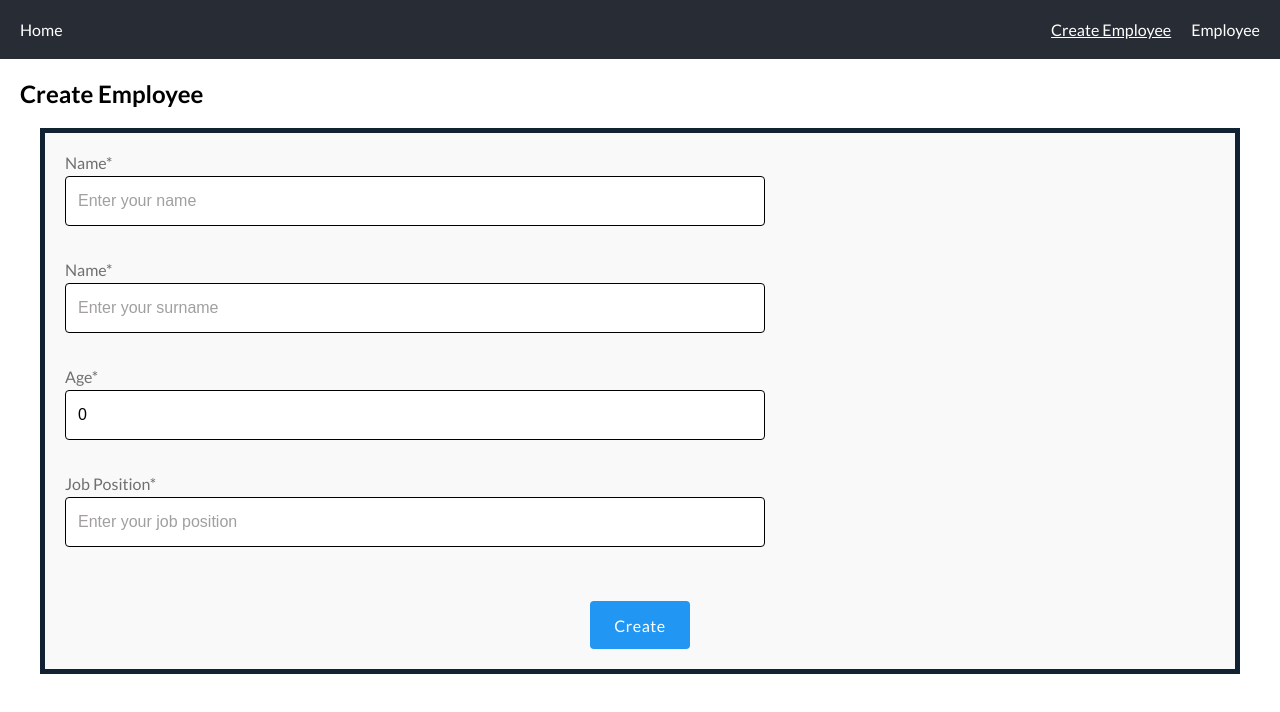
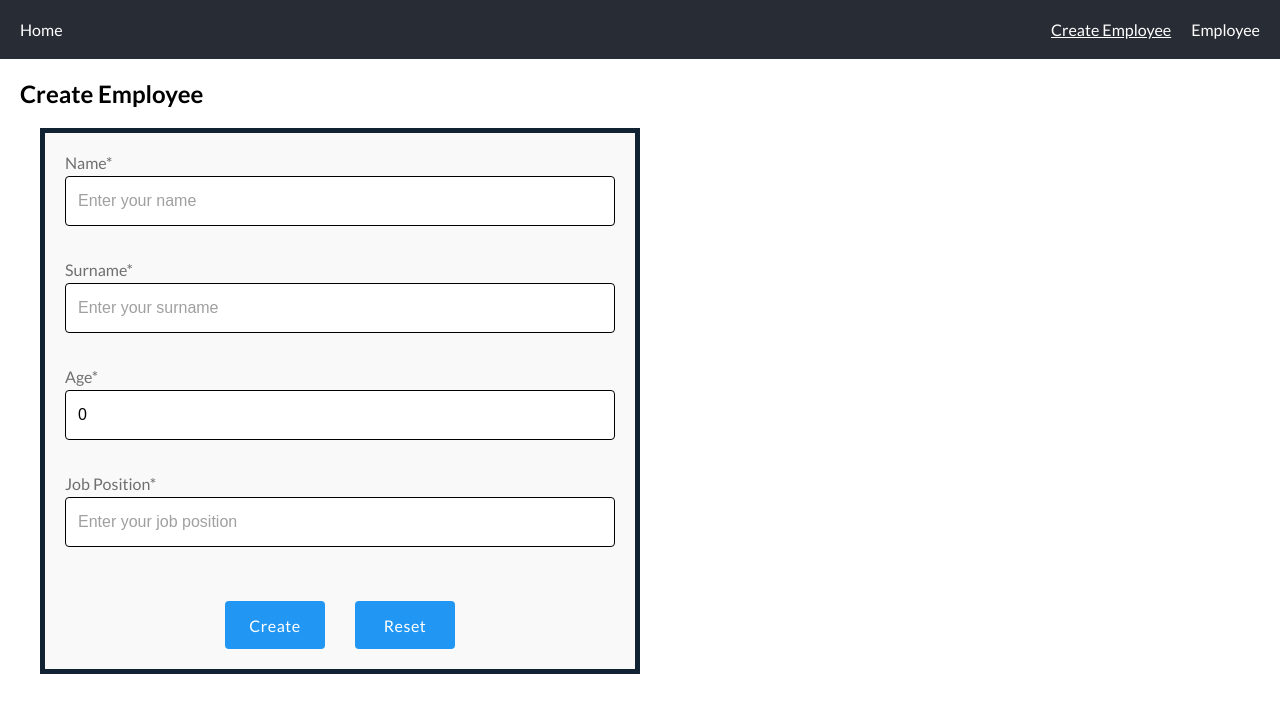
Before and after one commit to MaksymStoianov/ait-tr__frontend-pro-employee, a React (Vite) app: page /create-employee in a window 1280 px wide. Shown: the top 712 px of the page. Built offline with nearby package versions, Linux system fonts and the light colour scheme.

Commit message:
Очистка формы, Всплывающее сообщение

```diff
--- a/package.json
+++ b/package.json
@@ -16,6 +16,7 @@
     "react": "^18.3.1",
     "react-dom": "^18.3.1",
     "react-router-dom": "^7.1.5",
+    "react-toastify": "^11.0.3",
     "yup": "^1.6.1"
   },
   "devDependencies": {
--- a/src/App.tsx
+++ b/src/App.tsx
@@ -1,7 +1,9 @@
-import AppRoutes from "components/AppRoutes/AppRoutes";
-import Layout from "components/Layout/Layout";
-import { BrowserRouter } from "react-router-dom";
-import GlobalStyles from "./styles/GlobalStyles";
+import AppRoutes from 'components/AppRoutes/AppRoutes';
+import Layout from 'components/Layout/Layout';
+import { BrowserRouter } from 'react-router-dom';
+import GlobalStyles from './styles/GlobalStyles';
+import { ToastContainer } from 'react-toastify';
+import 'react-toastify/dist/ReactToastify.css';
 
 function App() {
   return (
@@ -10,6 +12,7 @@ function App() {
       <Layout>
         <AppRoutes />
       </Layout>
+      <ToastContainer />
     </BrowserRouter>
   );
 }
--- a/src/components/EmployeeForm/EmployeeForm.tsx
+++ b/src/components/EmployeeForm/EmployeeForm.tsx
@@ -1,49 +1,57 @@
-import { useEmployees } from "components/EmployeeContext/EmployeeContext";
-import { Employee } from "components/EmployeeContext/types";
-import { useFormik } from "formik";
-import * as Yup from "yup";
-import Button from "../Button/Button";
-import Input from "../Input/Input";
-import { FormContainer, FormContent, FormFooter } from "./styles";
+//import React from 'react';
+import { useEmployees } from 'components/EmployeeContext/EmployeeContext';
+import { Employee } from 'components/EmployeeContext/types';
+import { useFormik } from 'formik';
+import * as Yup from 'yup';
+import Button from '../Button/Button';
+import Input from '../Input/Input';
+import { FormContainer, FormContent, FormFooter } from './styles';
+import { toast, ToastContainer } from 'react-toastify'; // Добавьте ToastContainer сюда
+import 'react-toastify/dist/ReactToastify.css';
 
 function EmployeeForm() {
   const { addEmployee } = useEmployees();
 
   const validationSchema = Yup.object().shape({
     name: Yup.string()
-			.required("Required field")
-			.min(2, "Min 2 symbols")
-			.max(50, "Max 50 symbols"),
-		surname: Yup.string().required("Required field").max(15, "Max 15 symbols"),
+      .required('Required field')
+      .min(2, 'Min 2 symbols')
+      .max(50, 'Max 50 symbols'),
+    surname: Yup.string().required('Required field').max(15, 'Max 15 symbols'),
     age: Yup.number()
-			.required("Required field")
-			.min(18, "Min age 18")
-			.max(80, "Max age 80")
-			.typeError("Type number"),
+      .required('Required field')
+      .min(18, 'Min age 18')
+      .max(80, 'Max age 80')
+      .typeError('Type number'),
     jobPosition: Yup.string()
-			.required("Required field")
-			.max(30, "Max 30 symbols"),
+      .required('Required field')
+      .max(30, 'Max 30 symbols'),
   });
 
   const formik = useFormik({
     initialValues: {
-			name: "",
-			surname: "",
+      name: '',
+      surname: '',
       age: 0,
-			jobPosition: "",
+      jobPosition: '',
     } as Employee,
     validationSchema,
     validateOnChange: false,
     onSubmit: (values: Employee, { resetForm }) => {
       console.table(values);
 
-			// Добавить новые данные.
+      // Добавить новые данные
       addEmployee(values);
 
       // Очистка формы
       resetForm();
 
-			// TODO: Добавить всплывающее сообщение что добавлен новый Employee.
+      // Всплывающее сообщение
+      toast.success('Employee added successfully!', {
+        autoClose: 1000, // Устанавливаем время показа уведомления в 1 секунду
+        hideProgressBar: true, // Убираем прогресс-бар
+        position: "bottom-right", // Опускаем сообщение ниже
+      });
     },
   });
 
@@ -62,7 +70,7 @@ function EmployeeForm() {
         <Input
           name="surname"
           id="surname_id"
-					label="Name*"
+          label="Surname*"
           placeholder="Enter your surname"
           value={formik.values.surname}
           onChange={formik.handleChange}
@@ -89,7 +97,9 @@ function EmployeeForm() {
       </FormContent>
       <FormFooter>
         <Button name="Create" type="submit" />
+        <Button name="Reset" type="button" onClick={() => formik.resetForm()} /> {/* Кнопка сброса формы */}
       </FormFooter>
+      <ToastContainer position="bottom-right" /> {/* Контейнер для всплывающих сообщений */}
     </FormContainer>
   );
 }
--- a/src/components/EmployeeForm/styles.ts
+++ b/src/components/EmployeeForm/styles.ts
@@ -6,6 +6,8 @@ export const FormContainer = styled.form`
 	padding: 20px;
 	margin: 20px;
 	position: relative;
+	width: 600px; // Уменьшить ширину контейнера,
+	//или пусть он занимает 100% ширины экрана?
 
 	&:hover {
 		border-color: #0000ff;
@@ -44,4 +46,5 @@ export const FormFooter = styled.div`
 	justify-content: center;
 	padding-top: 20px;
 	box-sizing: border-box;
+	gap: 30px;
 `;
```
Also changed, not shown: 1 other file (tests, documents, lock files or other folders). Lines whose indentation alone changed are shown as unchanged.
